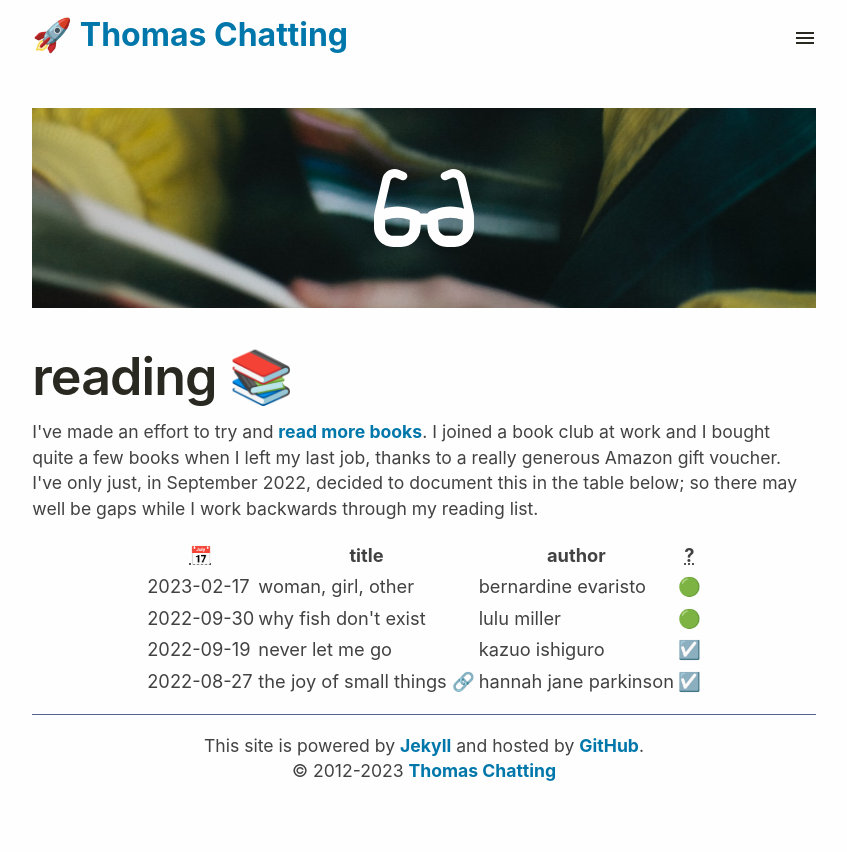
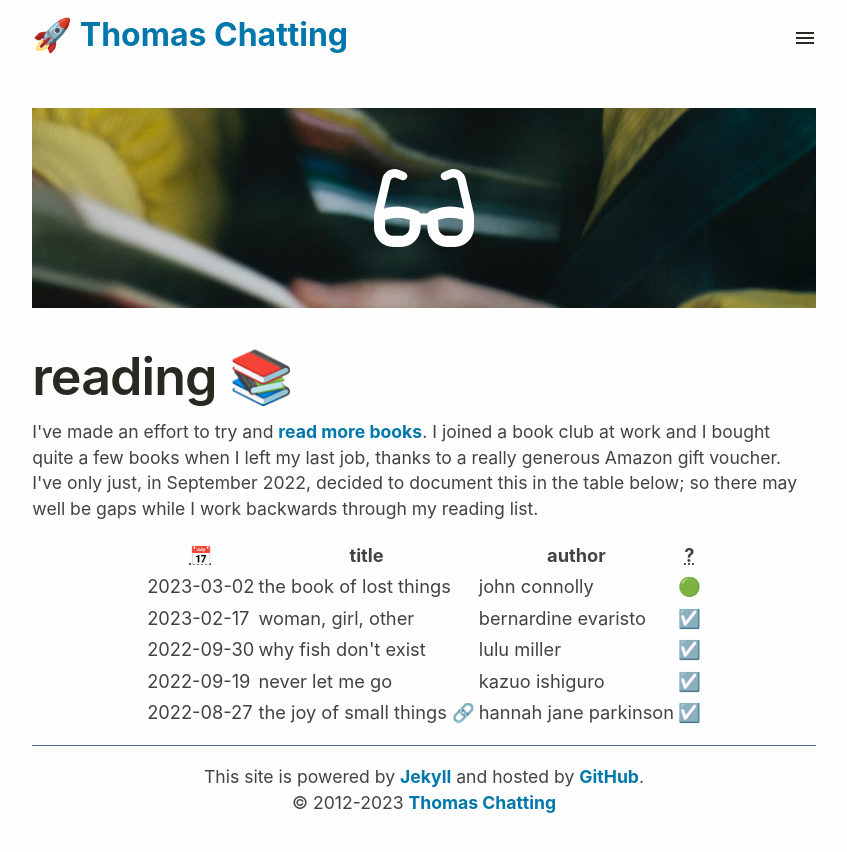
Before and after one commit to tomchatting/tomchatting.github.io, a Jekyll site: the page built from reading.md, in a window 1280 px wide. Shown: the top 852 px of the page, without its empty margins (216-1063 px from the left). Built offline with Jekyll 4.4.1, drawn with Linux system fonts in a browser that asks for light colours.

Commit message:
Update reading.md

```diff
--- a/reading.md
+++ b/reading.md
@@ -24,17 +24,24 @@ permalink: /reading/
         </tr>
 
         <tr>
+            <td>2023-03-02</td>
+            <td>the book of lost things</td>
+            <td>john connolly</td>
+            <td>🟢</td>
+        </tr>
+
+        <tr>
             <td>2023-02-17</td>
             <td>woman, girl, other</td>
             <td>bernardine evaristo</td>
-            <td>🟢</td>
+            <td>☑️</td>
         </tr>
 
         <tr>
             <td>2022-09-30</td>
             <td>why fish don't exist</td>
             <td>lulu miller</td>
-            <td>🟢</td>
+            <td>☑️</td>
         </tr>
 
         <tr>
```
